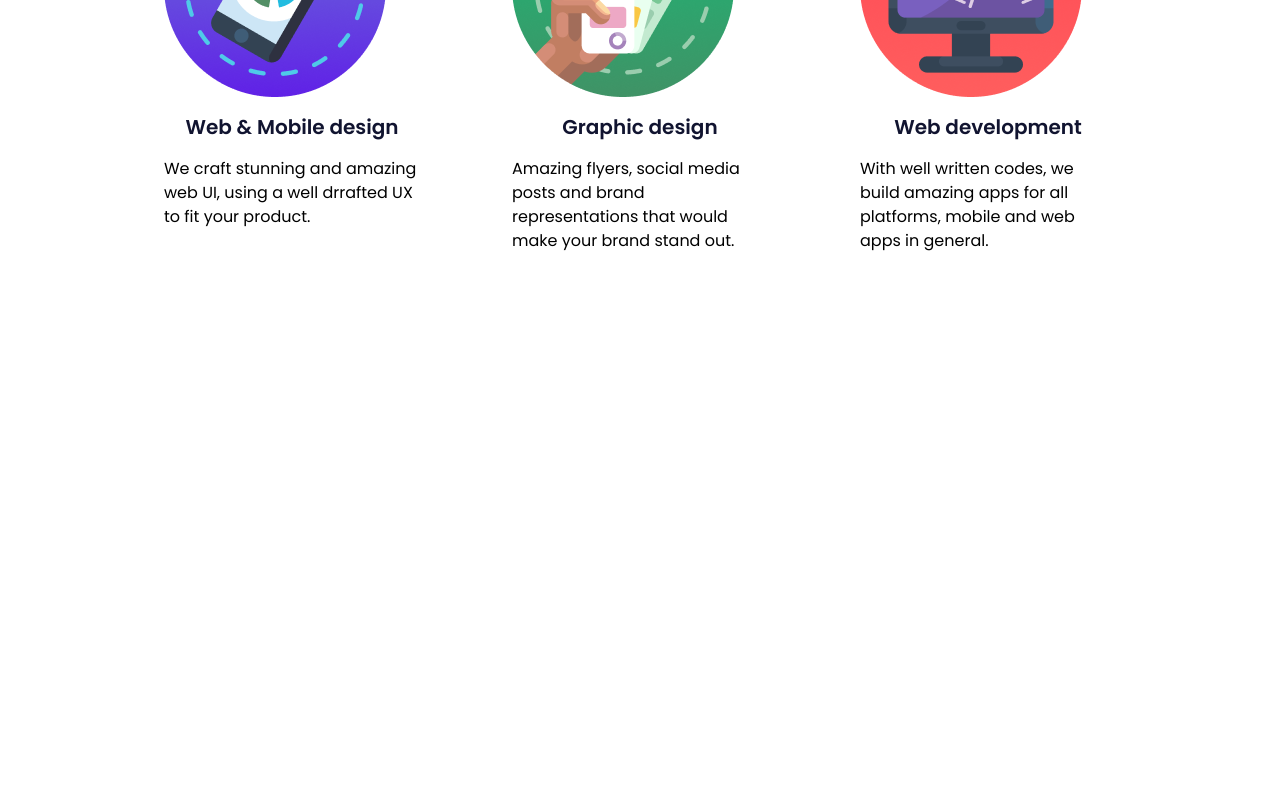
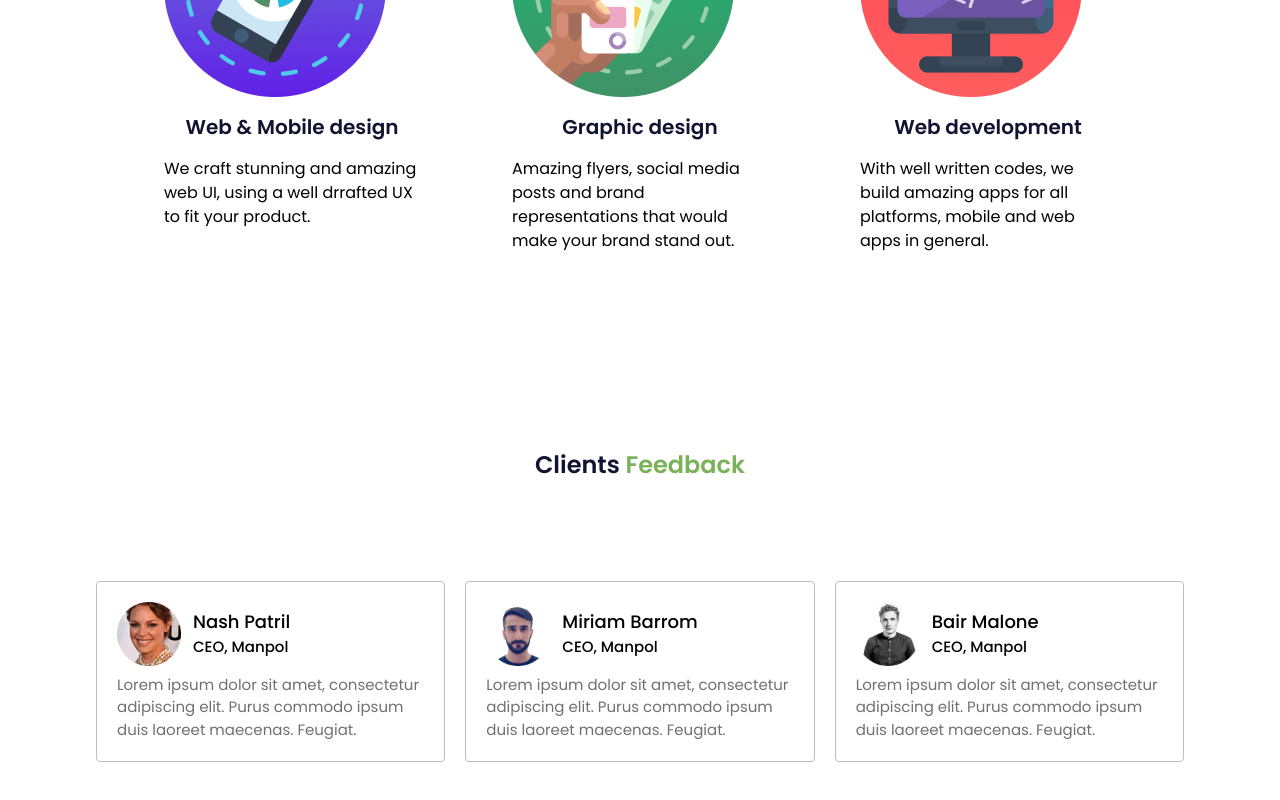
Before and after one commit to ronymia/design-agency-client-side, a React (Vite) app: page / in a window 1280 px wide. Shown: the part 1177-1977 px from the top of the page. Before the commit the page ends 1626 px from the top, so only its background shows below. Built offline with nearby package versions, Linux system fonts and the light colour scheme.

Commit message:
testimonial section done

```diff
--- a/src/Pages/Home/Home/Home.jsx
+++ b/src/Pages/Home/Home/Home.jsx
@@ -2,6 +2,7 @@ import React from 'react';
 import Banner from '../Banner/Banner';
 import Client from '../Client/Client';
 import Services from '../Services/Services';
+import Testimonial from '../Testimonial/Testimonial';
 
 export default function Home() {
      return (
@@ -9,6 +10,7 @@ export default function Home() {
                <Banner />
                <Client />
                <Services />
+               <Testimonial />
           </div>
      )
 }
--- /dev/null
+++ b/src/Pages/Home/Testimonial/Testimonial.jsx
@@ -0,0 +1,66 @@
+import React from 'react';
+
+import img1 from '../../../assets/images/customer-1.png';
+import img2 from '../../../assets/images/customer-2.png';
+import img3 from '../../../assets/images/customer-3.png';
+
+const reviews = [
+     {
+          _id: 1,
+          image: img1,
+          name: "Nash Patril",
+          company_name: "Manpol",
+          designation: "CEO",
+          comment: "Lorem ipsum dolor sit amet, consectetur adipiscing elit. Purus commodo ipsum duis laoreet maecenas. Feugiat."
+     },
+     {
+          _id: 2,
+          image: img2,
+          name: "Miriam Barrom",
+          company_name: "Manpol",
+          designation: "CEO",
+          comment: "Lorem ipsum dolor sit amet, consectetur adipiscing elit. Purus commodo ipsum duis laoreet maecenas. Feugiat."
+     },
+     {
+          _id: 3,
+          image: img3,
+          name: "Bair Malone",
+          company_name: "Manpol",
+          designation: "CEO",
+          comment: "Lorem ipsum dolor sit amet, consectetur adipiscing elit. Purus commodo ipsum duis laoreet maecenas. Feugiat."
+     }
+]
+
+export default function Testimonial() {
+     return (
+          <section className=" px-4 md:px-24">
+               <h4 className="block text-center text-2xl text-primary font-semibold capitalize">
+                    Clients <span className="text-secondary">Feedback</span>
+               </h4>
+               <div className="grid grid-cols-1 md:grid-cols-3 gap-5 my-[100px]">
+                    {
+                         reviews.map(review =>
+                              <div
+                                   key={review._id}
+                                   className="grid grid-cols-1 rounded border border-[#BFBFBF] p-5"
+                              >
+                                   <div className="">
+                                        <div className="flex flex-row gap-3">
+                                             <img src={review.image}
+                                                  alt="profile"
+                                                  className="h-[64px] w-[64px]"
+                                             />
+                                             <div className="flex flex-col justify-center">
+                                                  <p className="text-lg font-medium">{review.name}</p>
+                                                  <p className="font-medium text-[15px]">{review.designation}, <span>{review.company_name}</span></p>
+                                             </div>
+                                        </div>
+                                        <p className="text-[#707070] mt-2 text-[15px]">{review.comment}</p>
+                                   </div>
+                              </div>
+                         )
+                    }
+               </div>
+          </section>
+     );
+}
```
